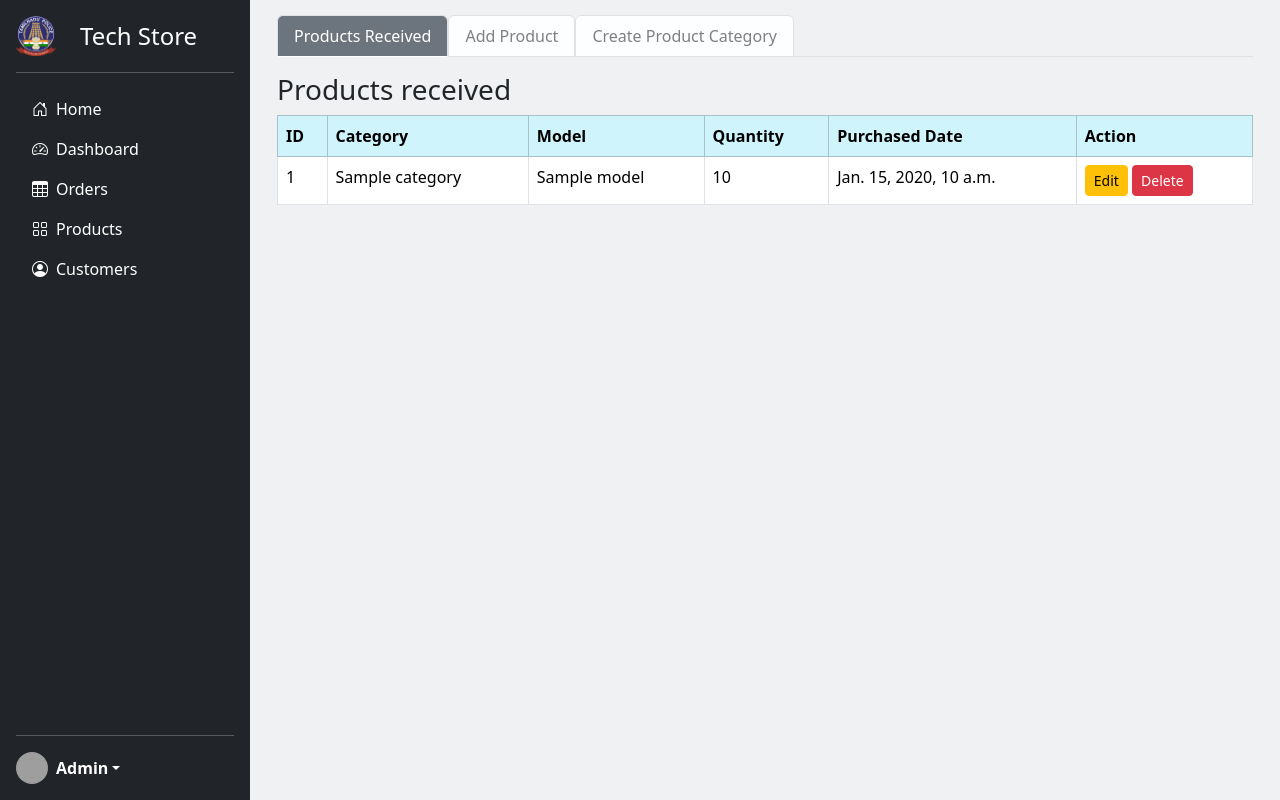
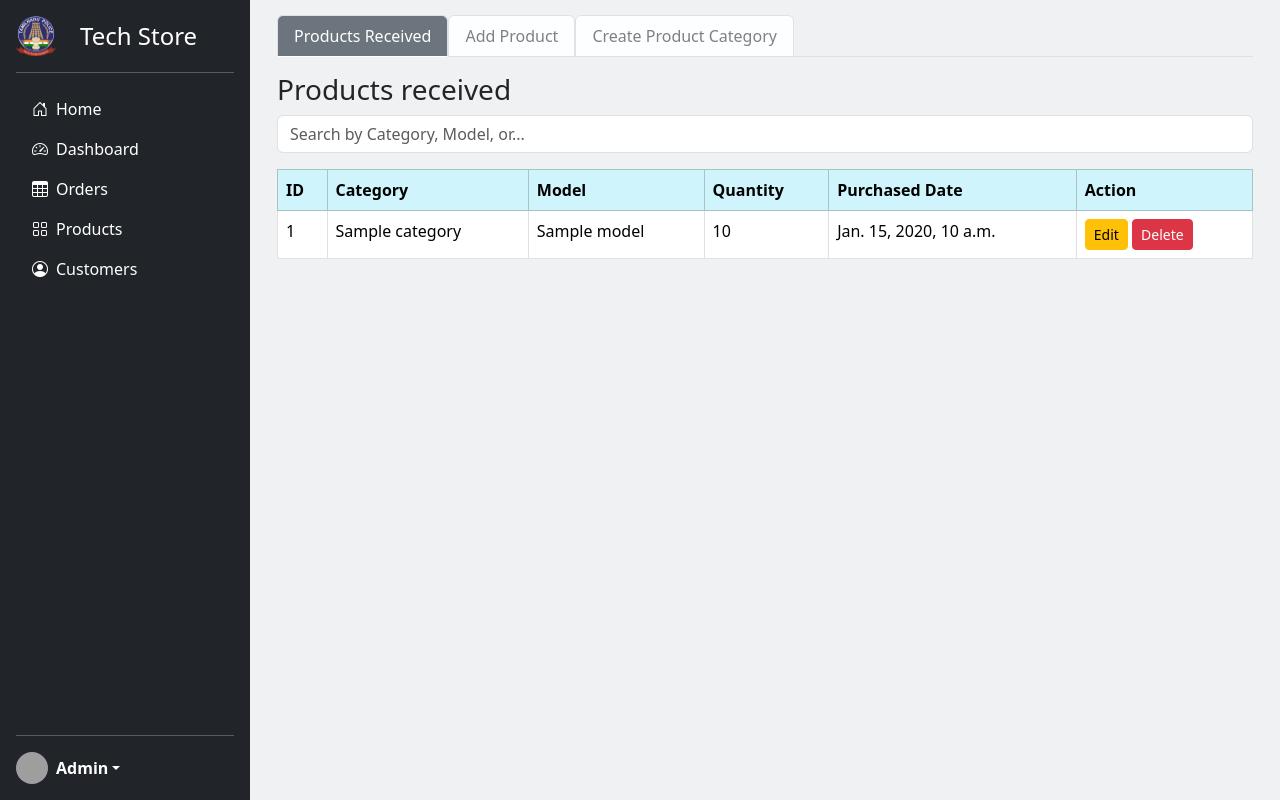
Before and after one commit to rdc-tech49/techstore, a Django app: template storemanagement/techstore/templates/techstore/store_admin_products.html in a window 1280 px wide. Run offline with Django 3.2, Linux system fonts and the light colour scheme; the template is opened without the code that fills it: most values are stand-ins (such as "Sample title", 1, 10 or a date in 2020); grey boxes are pictures that could not be loaded.

Commit message:
added table filter

```diff
--- a/storemanagement/techstore/templates/techstore/store_admin_products.html
+++ b/storemanagement/techstore/templates/techstore/store_admin_products.html
@@ -21,7 +21,10 @@
           <div class="alert alert-{{ message.tags }}">{{ message }}</div>
         {% endfor %}
       {% endif %}
-      <table class="table table-bordered ">
+      <div class="mb-3">
+        <input type="text" id="productFilter" class="form-control" placeholder="Search by Category, Model, or...">
+      </div>
+      <table class="table table-bordered" id="productsTable" >
         <thead class="table-info">
           <tr>
             <th>ID</th>
@@ -133,23 +136,32 @@
         {% endfor %}
       {% endif %}
 
-      <form method="post">
+      <form method="POST" action="{% url 'store_admin_products' %}">
         {% csrf_token %}
+        <input type="hidden" name="edit_id" value="{{ request.GET.edit_category }}">
         <div class="mb-3">
-          <label for="categoryName" class="form-label">Product Category Name</label>
-          <input type="text" class="form-control" id="categoryName" name="category_name" placeholder="Enter category name" required>
+          <label for="category_name">Product Category Name</label>
+          <input type="text" name="category_name" id="category_name" class="form-control"
+                 value="{{ request.GET.category_name|default:'' }}" required>
         </div>
-        <button type="submit" name="form_type" value="create_category" class="btn btn-primary">Create Category</button>
+        <button type="submit" name="form_type" value="add_category" class="btn btn-success">
+          {% if request.GET.edit_category %}Update{% else %}Add{% endif %}
+        </button>
       </form>
+
 
       <hr>
 
   <h5 class="mt-4">Existing Categories</h5>
-  <table class="table table-bordered mt-2 ">
+  <div class="mb-3">
+    <input type="text" id="categoryFilter" class="form-control" placeholder="Search categories...">
+  </div>
+  <table class="table table-bordered mt-2" id="categoryTable">
     <thead class="table-info">
       <tr>
         <th scope="col">#</th>
         <th scope="col">Category Name</th>
+        <th scope="col">Action</th>
       </tr>
     </thead>
     <tbody>
@@ -157,14 +169,18 @@
       <tr>
         <td>{{ forloop.counter }}</td>
         <td>{{ category.name }}</td>
+        <td>
+          <a href="?edit_category={{ category.id }}&category_name={{ category.name }}#create" class="btn btn-sm btn-warning">Edit</a>
+        </td>
       </tr>
       {% empty %}
       <tr>
-        <td colspan="2">No categories added yet.</td>
+        <td colspan="3">No categories added yet.</td>
       </tr>
       {% endfor %}
     </tbody>
   </table>
+
     </div>
 
   </div>
@@ -181,4 +197,31 @@
     }
   });
 </script>
+
+{% comment %} table 1 filter  {% endcomment %}
+<script>
+  document.getElementById('productFilter').addEventListener('keyup', function() {
+    let filter = this.value.toLowerCase();
+    let rows = document.querySelectorAll('#productsTable tbody tr');
+
+    rows.forEach(row => {
+      let text = row.textContent.toLowerCase();
+      row.style.display = text.includes(filter) ? '' : 'none';
+    });
+  });
+</script>
+
+{% comment %} second table filter  {% endcomment %}
+<script>
+  document.getElementById('categoryFilter').addEventListener('keyup', function () {
+    let filter = this.value.toLowerCase();
+    let rows = document.querySelectorAll('#categoryTable tbody tr');
+
+    rows.forEach(row => {
+      let text = row.textContent.toLowerCase();
+      row.style.display = text.includes(filter) ? '' : 'none';
+    });
+  });
+</script>
+
 {% endblock %}
```
Also changed, not shown: storemanagement/techstore/views.py (+18 -6 lines).
